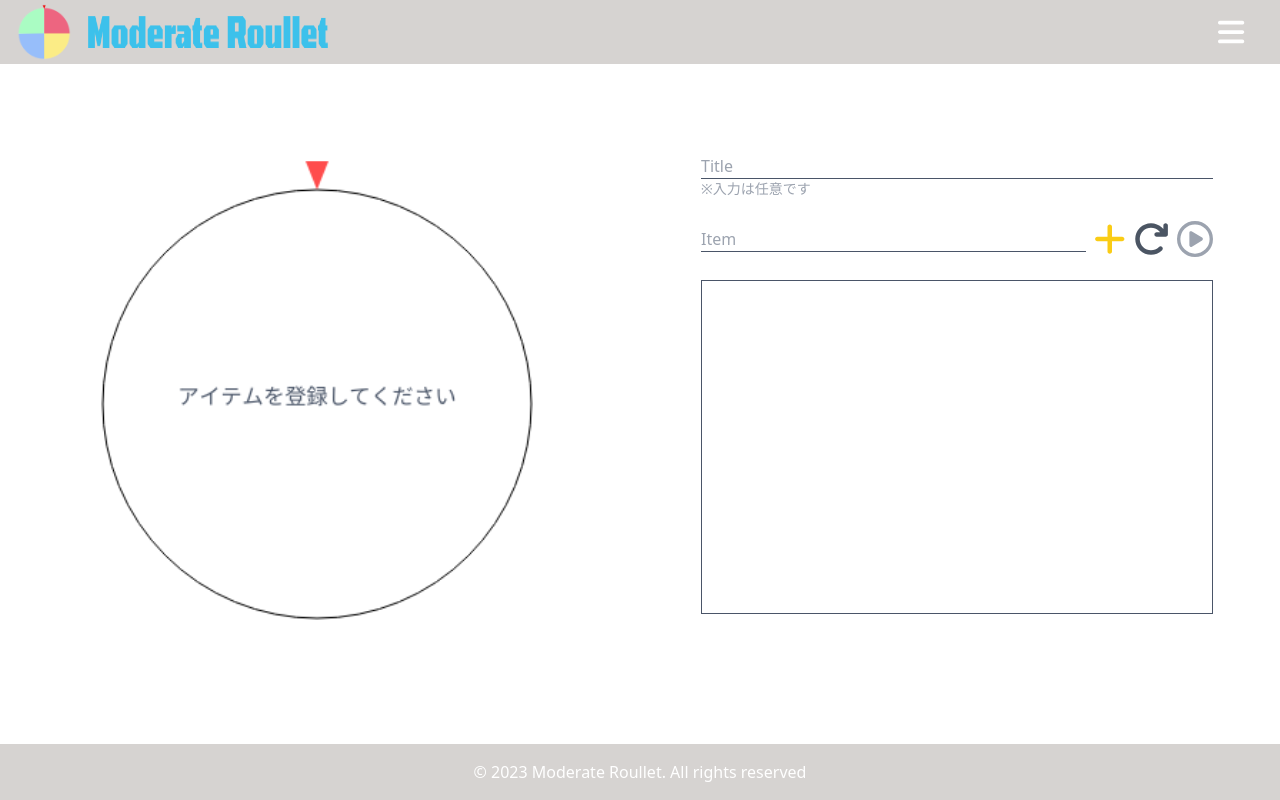
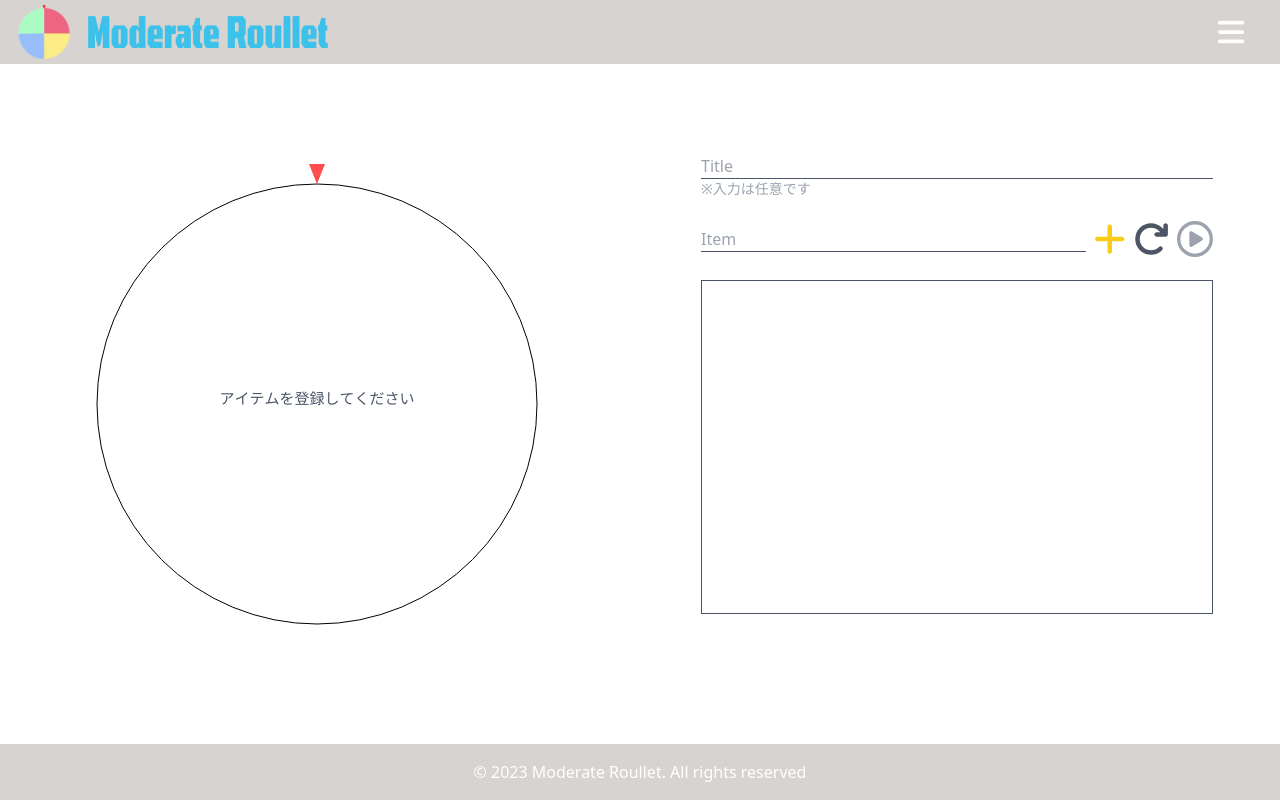
Before and after one commit to hattoriryuki/moderate-roulette-for-react, a React (Create React App) app: page / in a window 1280 px wide. Built offline with nearby package versions, Linux system fonts and the light colour scheme.

Commit message:
fix: useMediaQuery変更に伴いcanvas要素が滲んで見えるバグを修正

```diff
--- a/src/components/atoms/Canvas.tsx
+++ b/src/components/atoms/Canvas.tsx
@@ -4,18 +4,12 @@ import { useMediaQuery } from "../../hooks/useMediaQuery";
 
 export const Canvas: FC = memo(() => {
   const isDesktop = useMediaQuery();
-  const canvas = document.querySelector("canvas");
-
-  if (isDesktop && canvas) {
-    canvas.width = 500;
-    canvas.height = 500;
-  }
 
   return (
     <canvas
       className="md:w-[500px] w-[350px] md:h-[500px] h-[350px]"
-      width="350px"
-      height="350px"
+      width={isDesktop ? "500px" : "350"}
+      height={isDesktop ? "500px" : "350"}
     >
       Canvas not supported.
     </canvas>
--- a/src/hooks/useDrawCanvas.ts
+++ b/src/hooks/useDrawCanvas.ts
@@ -18,7 +18,7 @@ export const useDrawCanvas = (canvas: HTMLCanvasElement | null) => {
 
   useEffect(() => {
     if (isDesktop) radius = 220;
-  }, []);
+  }, [canvas]);
 
   useEffect(() => {
     if (!ctx) return;
@@ -29,7 +29,7 @@ export const useDrawCanvas = (canvas: HTMLCanvasElement | null) => {
     (props: Props) => {
       const { angleCounter, items } = props;
       if (items.length < 1) {
-        drawInitialRoullet({ radius: radius });
+        drawInitialRoullet({ radius });
       } else {
         anglePart = 360 / items.length;
         let angle = 0;
```
